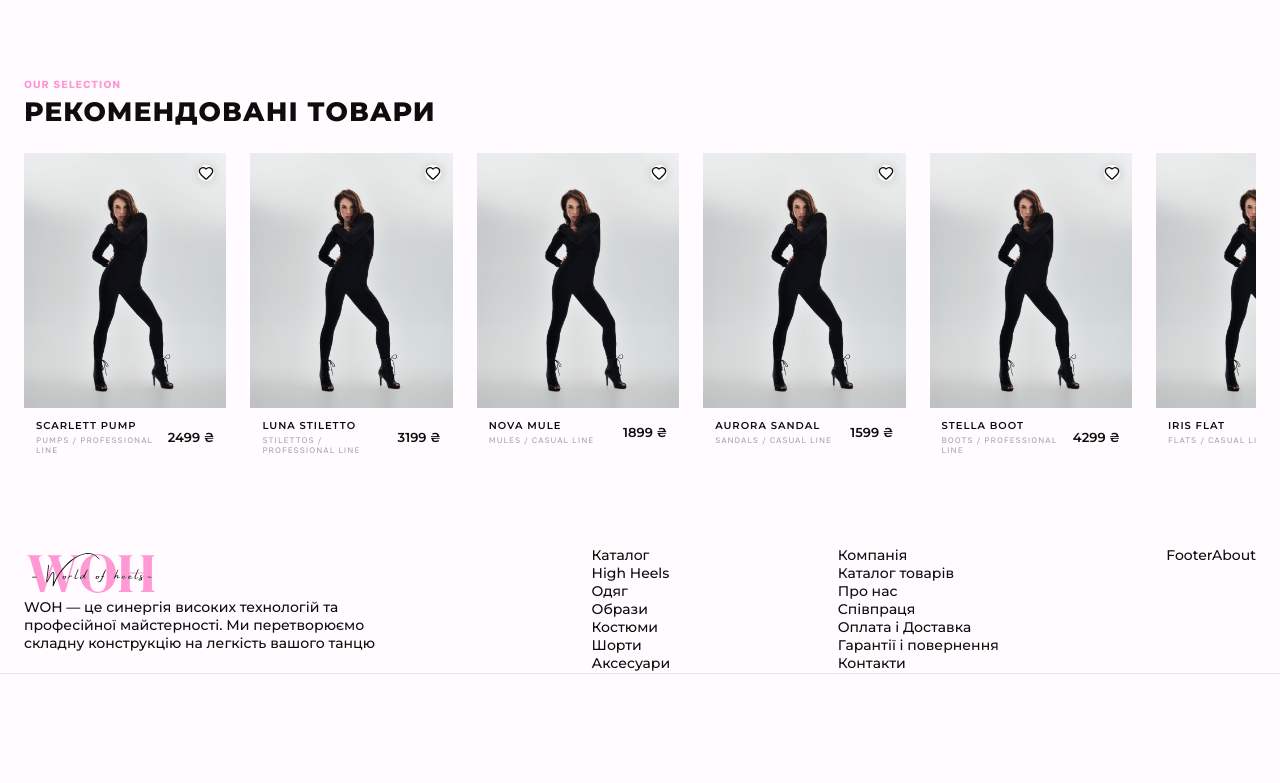
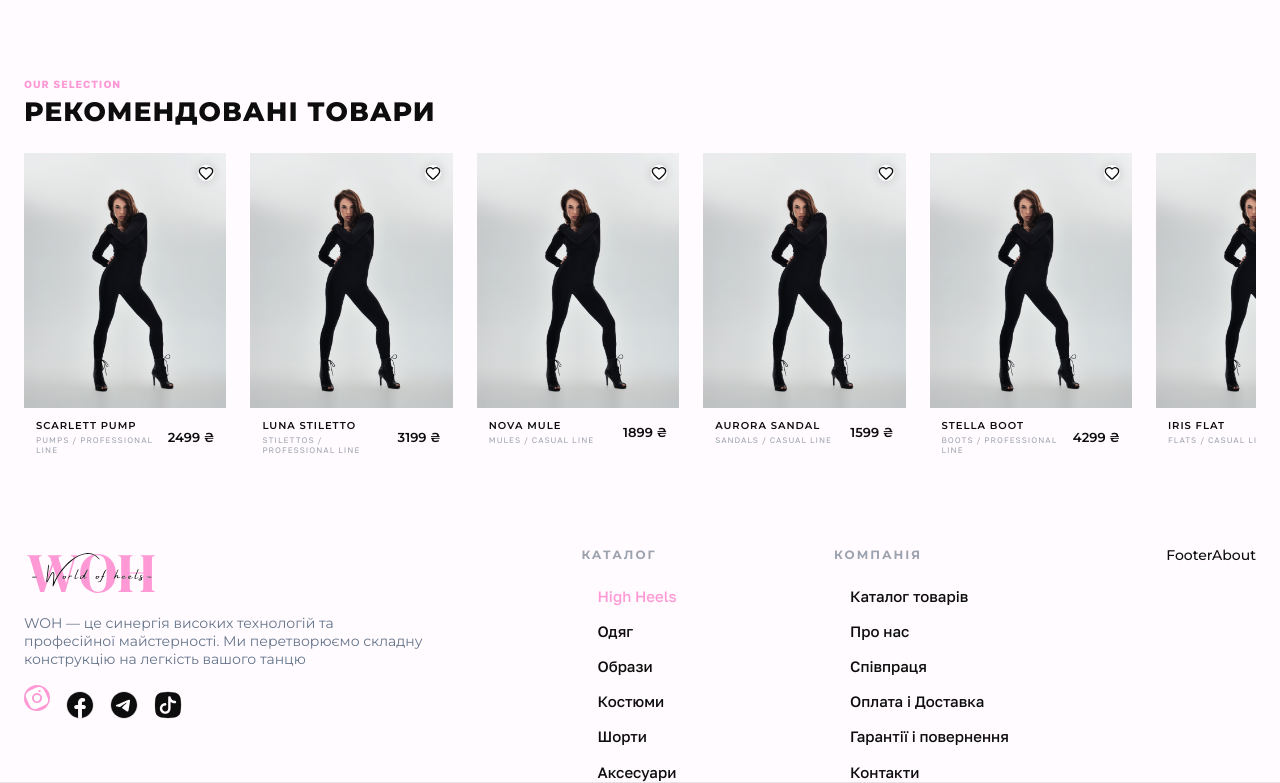
Before and after one commit to s1ilentt/catalog-page, a Next.js app in the folder client/: page /catalog in a window 1280 px wide. Shown: the part 1130-1913 px from the top of the page. Before the commit the page ends 1804 px from the top, so only its background shows below. Built offline with nearby package versions, Linux system fonts and the light colour scheme.

Commit message:
feat(footer):footer ui

```diff
--- a/client/src/app/styles/globals.scss
+++ b/client/src/app/styles/globals.scss
@@ -14,11 +14,18 @@
 body {
 	@include fluid-text(14, 16);
 
+	min-height: 100vh;
+	display: flex;
+	flex-direction: column;
 	font-family: var(--font-montserrat);
 	line-height: 1.28;
 	background-color: var(--color-bg);
 	color: var(--color-primary);
 	font-weight: 500;
+
+	main {
+		flex: 1 1 auto;
+	}
 }
 
 a,
--- a/client/src/entities/product/model/types.ts
+++ b/client/src/entities/product/model/types.ts
@@ -2,7 +2,6 @@ export interface IProduct {
 	id: number;
 	name: string;
 	category: string;
-	description: string;
 	image: string;
 	price: number;
 	sizes: number[];
--- a/client/src/widgets/footer/model/footerLinks.ts
+++ b/client/src/widgets/footer/model/footerLinks.ts
@@ -4,7 +4,7 @@ export const FOOTER_COLUMNS = [
 	{
 		title: 'Каталог',
 		links: [
-			{ label: 'High Heels', href: ROUTES.CATALOG },
+			{ label: 'High Heels', href: ROUTES.CATALOG, active: true },
 			{ label: 'Одяг', href: ROUTES.CATALOG },
 			{ label: 'Образи', href: ROUTES.CATALOG },
 			{ label: 'Костюми', href: ROUTES.CATALOG },
--- a/client/src/widgets/footer/ui/FooterAbout.tsx
+++ b/client/src/widgets/footer/ui/FooterAbout.tsx
@@ -1,3 +1,5 @@
+import styls from './FooterAbout.module.scss';
+
 export function FooterAbout() {
 	return <div>FooterAbout</div>;
 }
--- /dev/null
+++ b/client/src/widgets/footer/ui/FooterColumn.module.scss
@@ -0,0 +1,30 @@
+@use '@app/styles/abstracts/media' as *;
+
+.column-title {
+	margin-bottom: 24px;
+	color: var(--color-gray);
+	font-size: 0.75rem;
+	font-weight: 700;
+	letter-spacing: 2px;
+	text-transform: uppercase;
+}
+
+.column-list {
+	padding-left: 16px;
+	display: flex;
+	flex-direction: column;
+	row-gap: 16px;
+
+	font-family: var(--font-golos-text);
+	font-size: 0.9375rem;
+
+	a {
+		@include hover {
+			color: rgb(105, 105, 105);
+		}
+	}
+
+	._active {
+		color: var(--color-pink);
+	}
+}
--- a/client/src/widgets/footer/ui/FooterColumn.tsx
+++ b/client/src/widgets/footer/ui/FooterColumn.tsx
@@ -1,17 +1,25 @@
+import clsx from 'clsx';
 import Link from 'next/link';
+import styles from './FooterColumn.module.scss';
 
 interface IFooterColumn {
 	title: string;
-	links: { label: string; href: string }[];
+	links: { label: string; href: string; active?: boolean }[];
 }
 
 export function FooterColumn({ title, links }: IFooterColumn) {
 	return (
-		<div>
-			<h3>{title}</h3>
-			<ul>
+		<div className={styles['column']}>
+			<h3 className={styles['column-title']}>{title}</h3>
+			<ul className={styles['column-list']}>
 				{links.map(link => (
-					<li key={link.href}>
+					<li
+						key={link.label}
+						className={clsx(
+							link.active && styles['_active'],
+							styles['list-item'],
+						)}
+					>
 						<Link
 							href={link.href}
 							aria-label={link.label}
--- a/client/src/widgets/footer/ui/FooterSocial.module.scss
+++ b/client/src/widgets/footer/ui/FooterSocial.module.scss
@@ -1,3 +1,11 @@
-.text {
-	max-width: 400px;
+.wrapper {
+	display: flex;
+	flex-direction: column;
+	row-gap: 16px;
+
+	.text {
+		max-width: 400px;
+		color: rgba(100, 116, 139);
+		font-weight: 400;
+	}
 }
--- a/client/src/widgets/footer/ui/FooterSocial.tsx
+++ b/client/src/widgets/footer/ui/FooterSocial.tsx
@@ -1,14 +1,16 @@
 import { Logo } from '@/shared/ui';
 import styles from './FooterSocial.module.scss';
+import { SocialLinks } from './SocialLinks';
 
 export function FooterSocial() {
 	return (
-		<div>
+		<div className={styles.wrapper}>
 			<Logo />
 			<p className={styles.text}>
 				WOH — це синергія високих технологій та професійної майстерності. Ми
 				перетворюємо складну конструкцію на легкість вашого танцю
 			</p>
+			<SocialLinks />
 		</div>
 	);
 }
--- /dev/null
+++ b/client/src/widgets/footer/ui/SocialLinks.module.scss
@@ -0,0 +1,22 @@
+@use '@app/styles/abstracts/mixins' as *;
+
+.wrapper {
+	display: flex;
+	align-items: flex-end;
+	column-gap: 16px;
+
+	a {
+		display: inline-block;
+		border-radius: 100%;
+		border: var(--border);
+
+		@include square(50);
+		@include flex-center;
+	}
+
+	a:first-child {
+		margin-bottom: 8px;
+		background-color: var(--color-pink);
+		border: none;
+	}
+}
--- /dev/null
+++ b/client/src/widgets/footer/ui/SocialLinks.tsx
@@ -0,0 +1,40 @@
+import Image from 'next/image';
+import styles from './SocialLinks.module.scss';
+import instagramIcon from '@/shared/assets/icons/instagram-icon.svg';
+import tiktokIcon from '@/shared/assets/icons/tiktok-icon.svg';
+import facebookIcon from '@/shared/assets/icons/facebook-icon.svg';
+import telegramIcon from '@/shared/assets/icons/telegram-icon.svg';
+
+const socials = [
+	{
+		href: 'https://www.instagram.com/',
+		icon: instagramIcon,
+		label: 'Instagram',
+	},
+	{ href: 'https://www.facebook.com/', icon: facebookIcon, label: 'Facebook' },
+	{ href: 'https://t.me/', icon: telegramIcon, label: 'Telegram' },
+	{ href: 'https://www.tiktok.com/', icon: tiktokIcon, label: 'TikTok' },
+];
+
+export function SocialLinks() {
+	return (
+		<div className={styles.wrapper}>
+			{socials.map(({ href, icon, label }) => (
+				<a
+					key={label}
+					href={href}
+					target='_blank'
+					rel='noopener noreferrer'
+					aria-label={label}
+				>
+					<Image
+						src={icon}
+						alt={label}
+						height={26}
+						width={26}
+					/>
+				</a>
+			))}
+		</div>
+	);
+}
--- a/client/src/widgets/recommended-products/ui/RecommendedProducts.tsx
+++ b/client/src/widgets/recommended-products/ui/RecommendedProducts.tsx
@@ -15,7 +15,6 @@ export function RecommendedProducts() {
 			id: 1,
 			name: 'Scarlett Pump',
 			category: 'Pumps',
-			description: 'Elegant pump for evening events',
 			image: '/images/placeholder.png',
 			price: 2499,
 			sizes: [36, 37, 38, 39, 40],
@@ -27,7 +26,6 @@ export function RecommendedProducts() {
 			id: 2,
 			name: 'Luna Stiletto',
 			category: 'Stilettos',
-			description: 'Classic stiletto with pointed toe',
 			image: '/images/placeholder.png',
 			price: 3199,
 			sizes: [36, 37, 38, 39],
@@ -39,7 +37,6 @@ export function RecommendedProducts() {
 			id: 3,
 			name: 'Nova Mule',
 			category: 'Mules',
-			description: 'Comfortable mule for everyday wear',
 			image: '/images/placeholder.png',
 			price: 1899,
 			sizes: [37, 38, 39, 40, 41],
@@ -51,7 +48,6 @@ export function RecommendedProducts() {
 			id: 4,
 			name: 'Aurora Sandal',
 			category: 'Sandals',
-			description: 'Light sandal for summer days',
 			image: '/images/placeholder.png',
 			price: 1599,
 			sizes: [36, 37, 38, 39, 40],
@@ -63,7 +59,6 @@ export function RecommendedProducts() {
 			id: 5,
 			name: 'Stella Boot',
 			category: 'Boots',
-			description: 'Elegant ankle boot for autumn',
 			image: '/images/placeholder.png',
 			price: 4299,
 			sizes: [37, 38, 39, 40],
@@ -75,7 +70,6 @@ export function RecommendedProducts() {
 			id: 6,
 			name: 'Iris Flat',
 			category: 'Flats',
-			description: 'Comfortable flat for daily use',
 			image: '/images/placeholder.png',
 			price: 1299,
 			sizes: [36, 37, 38, 39, 40, 41],
```
Also changed, not shown: client/src/widgets/footer/ui/FooterAbout.module.scss (added).
